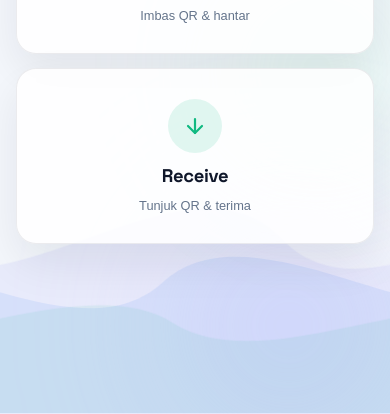
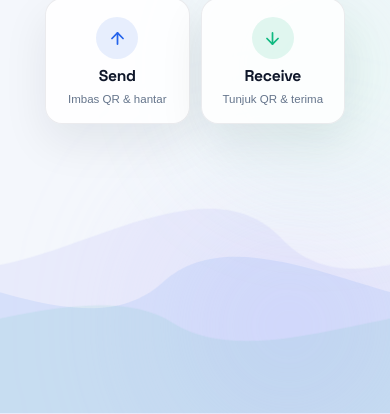
Before and after one commit to arifuddinorzain/mydrop, a website: page public/index.html in a window 390 px wide. Shown: the part 430-844 px from the top of the page. Drawn offline with Linux system fonts and the light colour scheme.

Commit message:
Make mobile Send and Receive buttons compact and side-by-side

```diff
--- a/public/styles.css
+++ b/public/styles.css
@@ -416,6 +416,9 @@ body {
   display: grid;
   grid-template-columns: 1fr 1fr;
   gap: 14px;
+  width: 100%;
+  max-width: 360px;
+  margin: 0 auto;
 }
 
 .action-card {
@@ -426,11 +429,11 @@ body {
   -webkit-backdrop-filter: blur(18px);
   color: var(--text);
   border-radius: var(--radius);
-  padding: 30px 16px;
+  padding: 24px 14px;
   display: flex;
   flex-direction: column;
   align-items: center;
-  gap: 11px;
+  gap: 9px;
   cursor: pointer;
   box-shadow: var(--shadow-md);
   transition:
@@ -1561,9 +1564,44 @@ body {
   animation: itemEnter 0.24s ease both;
 }
 
-@media (max-width: 400px) {
+@media (max-width: 480px) {
   .action-grid {
-    grid-template-columns: 1fr;
+    max-width: 300px;
+    gap: 11px;
+  }
+
+  .action-card {
+    padding: 18px 10px;
+    gap: 7px;
+    border-radius: 17px;
+  }
+
+  .action-icon {
+    width: 42px;
+    height: 42px;
+  }
+
+  .action-icon svg {
+    width: 19px;
+    height: 19px;
+  }
+
+  .action-title {
+    font-size: 0.98rem;
+  }
+
+  .action-sub {
+    font-size: 0.72rem;
+  }
+
+  .btn-primary {
+    padding: 12px 14px;
+    font-size: 0.9rem;
+    border-radius: 12px;
+  }
+
+  .drop-zone {
+    padding: 20px 14px;
   }
 }
 
```
